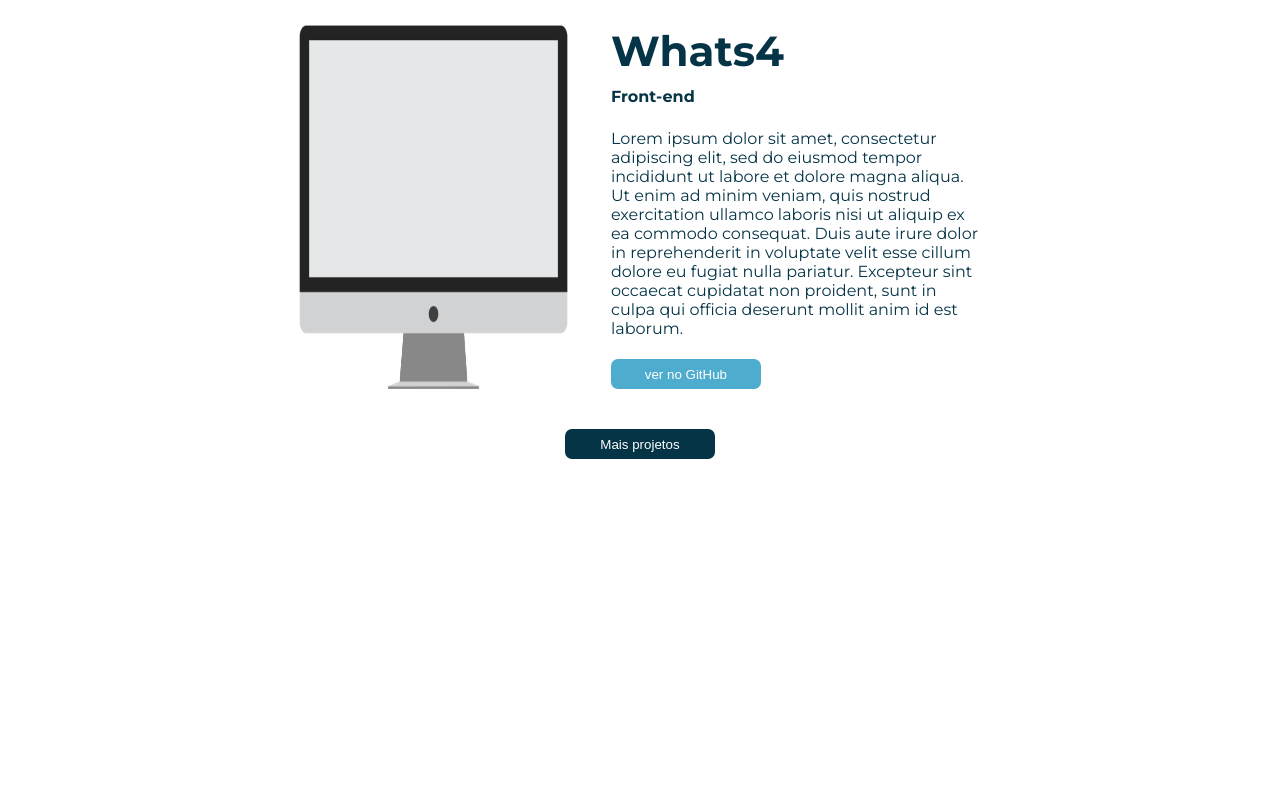
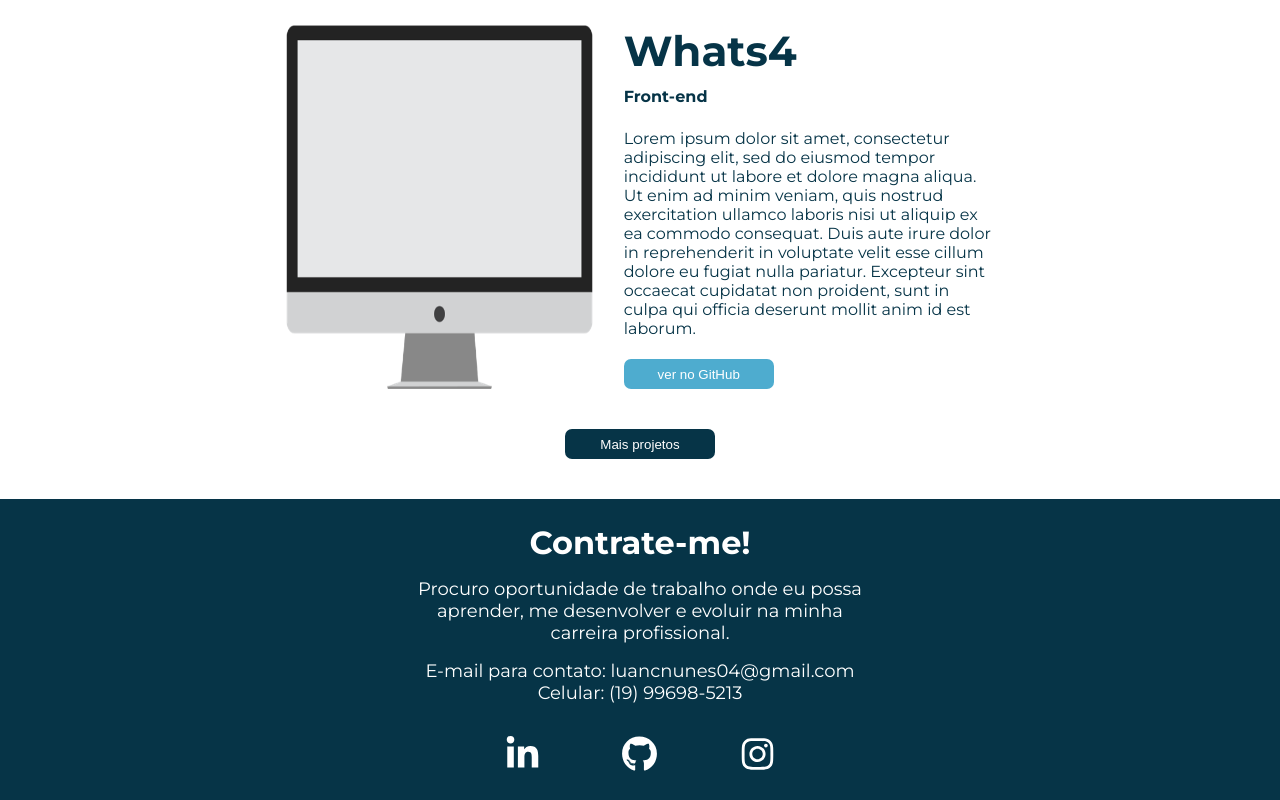
Before and after one commit to luancn4/portfolio, a React (Create React App) app in the folder portfolio/: page / in a window 1280 px wide. Shown: the part 3199-3999 px from the top of the page. Before the commit the page ends 3658 px from the top, so only its background shows below. Built offline with nearby package versions, Linux system fonts and the light colour scheme; the HTML template or start-up script is replaced by a standard one.

Commit message:
Seção 'Contato' criada

```diff
--- a/portfolio/src/App.js
+++ b/portfolio/src/App.js
@@ -5,6 +5,7 @@ import About from "./components/About";
 import Stack from "./components/Stack";
 import Education from "./components/Education";
 import Projects from "./components/Projects";
+import Contact from "./components/Contact";
 
 function App() {
   return (
@@ -14,6 +15,7 @@ function App() {
       <Stack />
       <Education />
       <Projects />
+      <Contact />
       <GlobalStyle />
     </div>
   );
--- /dev/null
+++ b/portfolio/src/components/Contact/index.js
@@ -0,0 +1,30 @@
+import React from "react";
+import { Container } from "./styles";
+import { FaLinkedinIn, FaGithub, FaInstagram } from "react-icons/fa";
+
+function Contact() {
+  return (
+    <Container>
+      <h1>Contrate-me!</h1>
+      <p>
+        Procuro oportunidade de trabalho onde eu possa aprender, me desenvolver
+        e evoluir na minha carreira profissional.
+      </p>
+      <p>E-mail para contato: luancnunes04@gmail.com</p>
+      <p>Celular: (19) 99698-5213</p>
+      <ul>
+        <li>
+          <FaLinkedinIn />
+        </li>
+        <li>
+          <FaGithub />
+        </li>
+        <li>
+          <FaInstagram />
+        </li>
+      </ul>
+    </Container>
+  );
+}
+
+export default Contact;
--- /dev/null
+++ b/portfolio/src/components/Contact/styles.js
@@ -0,0 +1,32 @@
+import styled from "styled-components";
+
+export const Container = styled.div`
+  height: 100%;
+  background-color: #063447;
+  text-align: center;
+  color: #ffffff;
+  padding: 3vh 32.5vw;
+
+  p {
+    font-family: Montserrat;
+    font-size: 18px;
+  }
+
+  p:nth-of-type(1) {
+    margin: 1rem 0;
+  }
+
+  ul {
+    display: flex;
+    flex-direction: row;
+    margin-top: 2rem;
+    justify-content: space-around;
+    padding: 0 3rem;
+    li {
+      svg {
+        height: 36px;
+        width: 39px;
+      }
+    }
+  }
+`;
--- a/portfolio/src/components/Projects/index.js
+++ b/portfolio/src/components/Projects/index.js
@@ -26,7 +26,7 @@ function Projects() {
             <button>ver no GitHub</button>
           </ul>
         </div>
-        <div id="second">
+        <div>
           <ul>
             <h1>Whats4</h1>
             <h4>Front-end</h4>
@@ -44,7 +44,7 @@ function Projects() {
           <img src={Ipad} alt="Ipad" />
         </div>
         <div>
-          <img src={Imac} alt= "Imac"/>
+          <img src={Imac} alt="Imac" />
           <ul>
             <h1>Whats4</h1>
             <h4>Front-end</h4>
--- a/portfolio/src/components/Projects/styles.js
+++ b/portfolio/src/components/Projects/styles.js
@@ -1,7 +1,7 @@
 import styled from "styled-components";
 
 export const Container = styled.div`
-  height: 100vh;
+  height: 100%;
   text-align: center;
   padding: 5vh 10vw;
   color: #063447;
@@ -31,7 +31,9 @@ export const Container = styled.div`
       padding: 5vh 10vw;
 
       img {
-        width: 35%;
+        background-size: 100%;
+        background-size: cover;
+        width: 40%;
       }
 
       h1 {
@@ -65,7 +67,6 @@ export const Container = styled.div`
       }
 
       button {
-        float: right;
       }
     }
   }
--- a/portfolio/src/styles/global.js
+++ b/portfolio/src/styles/global.js
@@ -19,4 +19,5 @@ export default createGlobalStyle`
   ul {
     list-style: none;
   }
+
 `;
```
